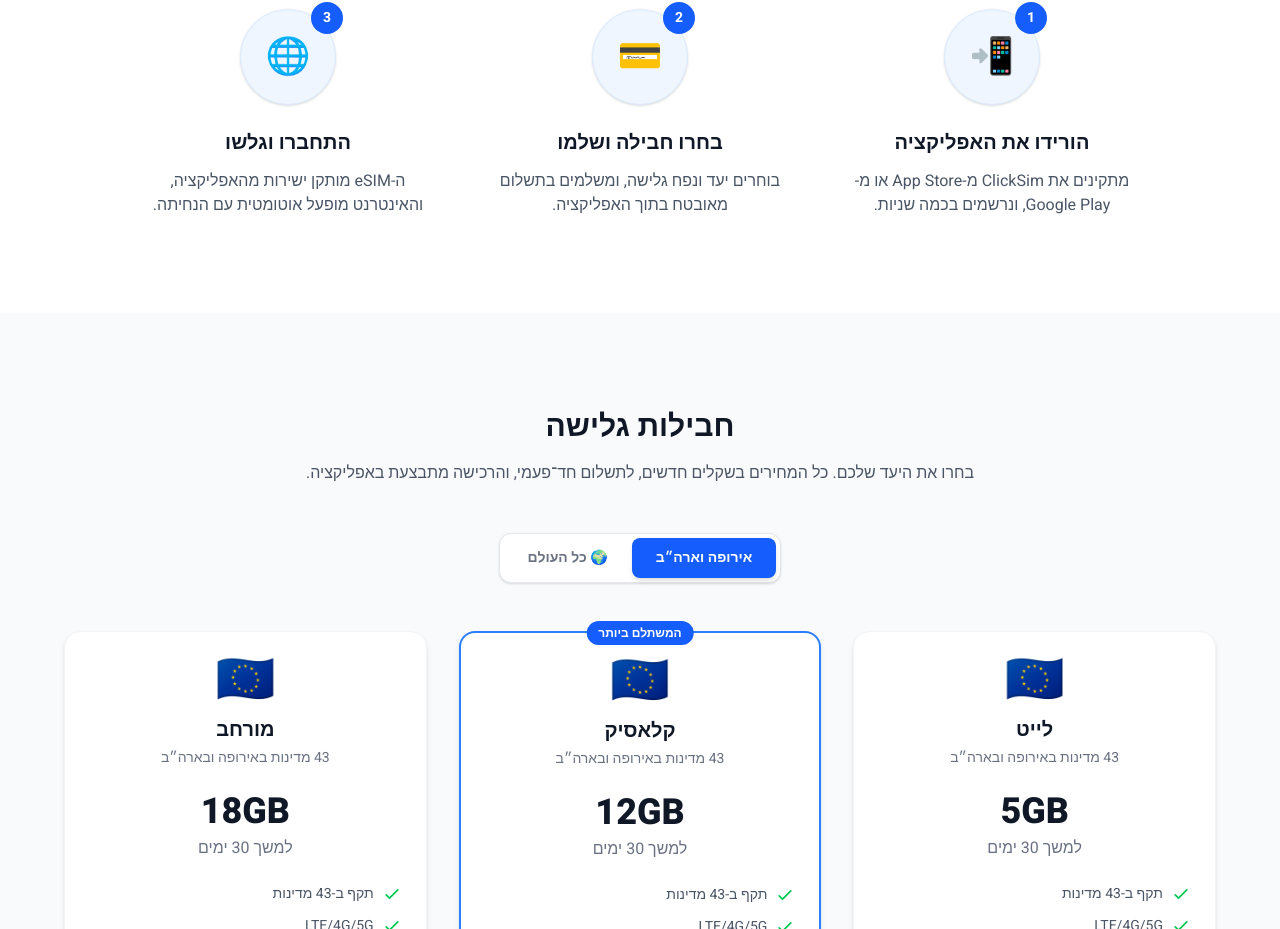
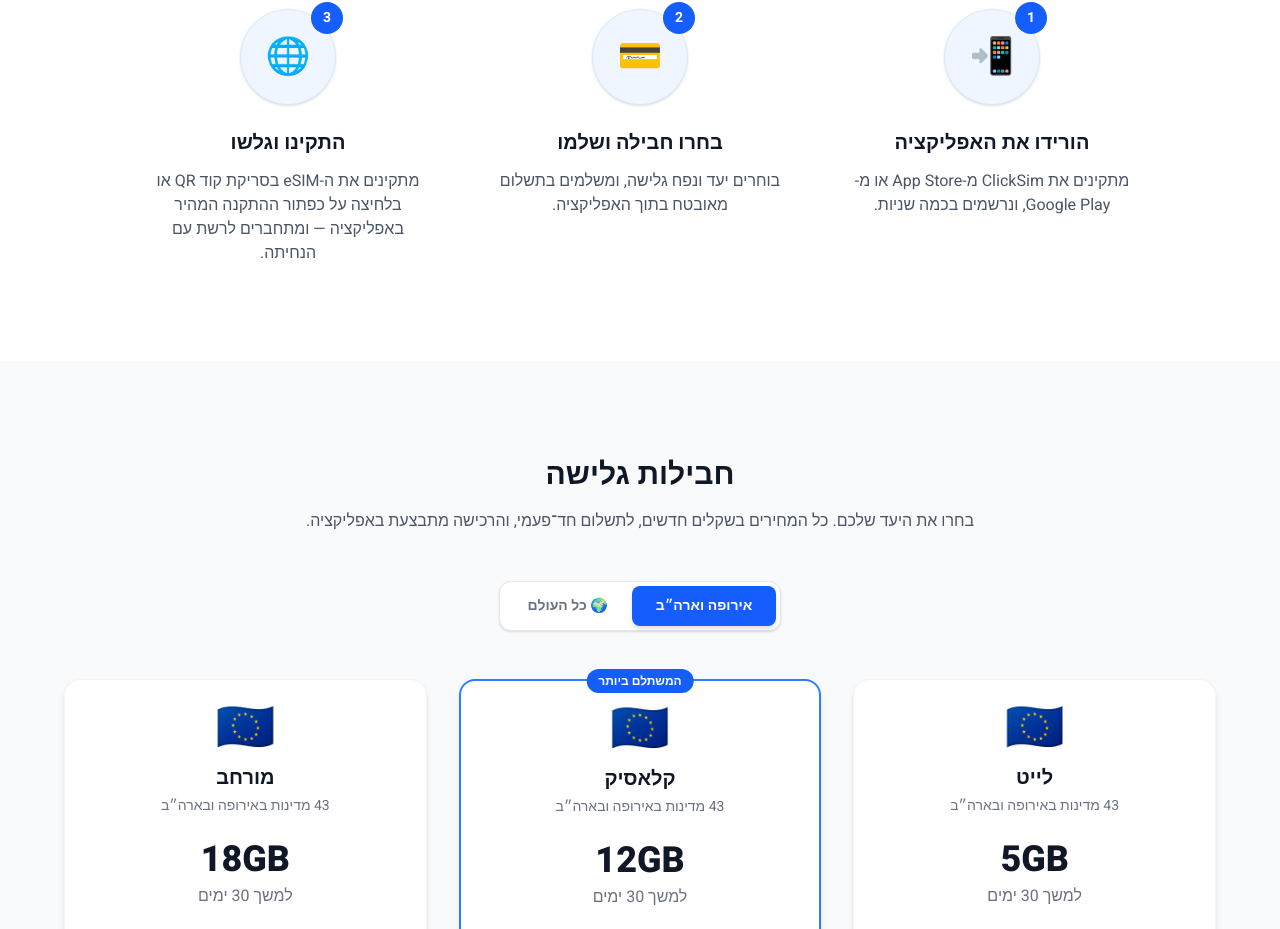
Before and after one commit to Shmuelsel/esim-landing-page, a Next.js app: page / in a window 1280 px wide. Shown: the part 895-1824 px from the top of the page. Built offline with nearby package versions, Linux system fonts and the light colour scheme.

Commit message:
Update Steps component text for clarity and correct Android store link

```diff
--- a/components/home/Steps.tsx
+++ b/components/home/Steps.tsx
@@ -11,8 +11,9 @@ const steps = [
   },
   {
     icon: '🌐',
-    title: 'התחברו וגלשו',
-    description: 'ה-eSIM מותקן ישירות מהאפליקציה, והאינטרנט מופעל אוטומטית עם הנחיתה.',
+    title: 'התקינו וגלשו',
+    description:
+      'מתקינים את ה-eSIM בסריקת קוד QR או בלחיצה על כפתור ההתקנה המהיר באפליקציה — ומתחברים לרשת עם הנחיתה.',
   },
 ];
 
--- a/config/site.ts
+++ b/config/site.ts
@@ -30,7 +30,7 @@ export const siteConfig = {
 
   stores: {
     ios: 'https://apps.apple.com/il/app/clicksim/id000000000', // PLACEHOLDER
-    android: 'https://play.google.com/store/apps/details?id=com.clicksim.app', // PLACEHOLDER
+    android: 'https://play.google.com/store/apps/details?id=com.shmuel.clicksim',
   },
 
   /**
```
